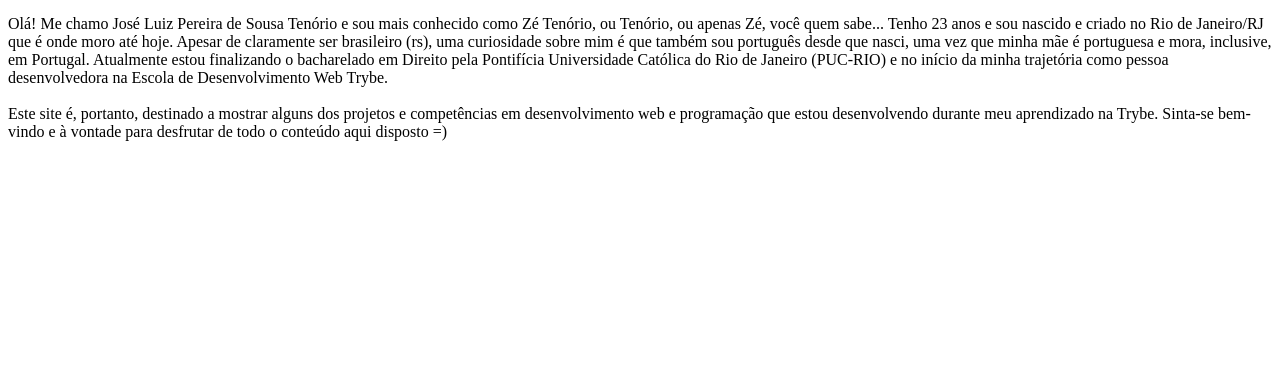
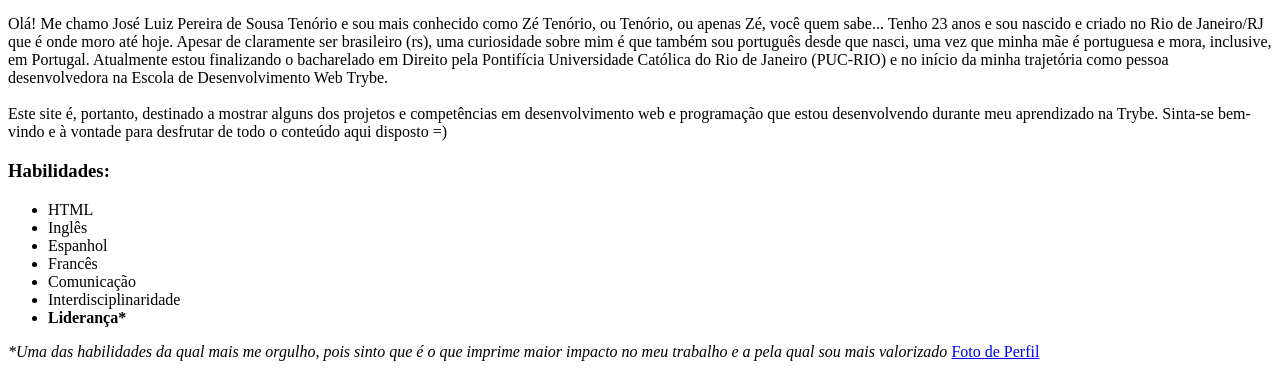
Before and after one commit to ze-tenorio/ze-tenorio.github.io, a plain HTML site: page index.html in a window 1280 px wide. Shown: the part 415-800 px from the top of the page. Drawn offline with Linux system fonts and the light colour scheme.

Commit message:
Adicionada lista de competências

```diff
--- a/index.html
+++ b/index.html
@@ -8,8 +8,20 @@
 </head>
 <body>
     <h2>José Luiz Tenório</h1>
-    <img src="perfil-linkedin.jpeg" alt="Minha foto de perfil" width="300px">
+    <img id="foto-perfil" src="perfil-linkedin.jpeg" alt="Minha foto de perfil" width="300px">
     <h3>Um pouco sobre mim:</h3>
     <p>Olá! Me chamo José Luiz Pereira de Sousa Tenório e sou mais conhecido como Zé Tenório, ou Tenório, ou apenas Zé, você quem sabe... Tenho 23 anos e sou nascido e criado no Rio de Janeiro/RJ que é onde moro até hoje. Apesar de claramente ser brasileiro (rs), uma curiosidade sobre mim é que também sou português desde que nasci, uma vez que minha mãe é portuguesa e mora, inclusive, em Portugal. Atualmente estou finalizando o bacharelado em Direito pela Pontifícia Universidade Católica do Rio de Janeiro (PUC-RIO) e no início da minha trajetória como pessoa desenvolvedora na Escola de Desenvolvimento Web Trybe. <br><br>Este site é, portanto, destinado a mostrar alguns dos projetos e competências em desenvolvimento web e programação que estou desenvolvendo durante meu aprendizado na Trybe. Sinta-se bem-vindo e à vontade para desfrutar de todo o conteúdo aqui disposto =)</p>
+    <h3>Habilidades:</h3>
+    <ul>
+        <li>HTML</li>
+        <li>Inglês</li>
+        <li>Espanhol</li>
+        <li>Francês</li>
+        <li>Comunicação</li>
+        <li>Interdisciplinaridade</li>
+        <li><strong>Liderança*</strong></li>
+    </ul>
+    <em>*Uma das habilidades da qual mais me orgulho, pois sinto que é o que imprime maior impacto no meu trabalho e a pela qual sou mais valorizado</em>
+    <a href="#foto-perfil">Foto de Perfil</a>
 </body>
 </html>
```
